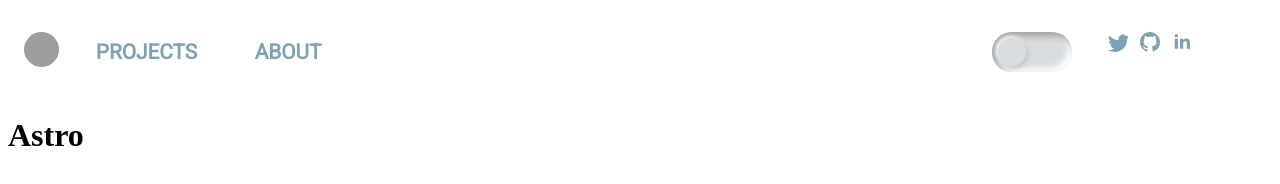
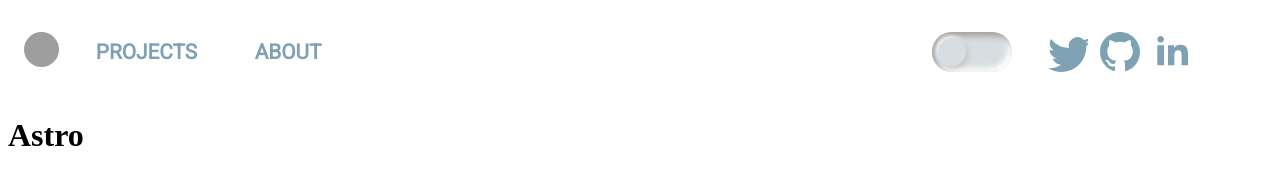
Before and after one commit to reitmas32/portfolio, an Astro site: page / in a window 1280 px wide. Built offline with nearby package versions, Linux system fonts and the light colour scheme; Astro itself is replaced by a stand-in of ours; grey boxes are pictures that could not be loaded.

Commit message:
feat: Change Size of Icons

```diff
--- a/src/components/nav/Socials.astro
+++ b/src/components/nav/Socials.astro
@@ -39,8 +39,8 @@ import '../../styles/colors.css';
 
     .socialIcon {
         display: block;
-        width: 1.25rem;
-        height: 1.25rem;
+        width: 2.5rem;
+        height: 2.5rem;
         fill: var(--t-subdue);
         transition: fill linear 150ms;
     }
```
